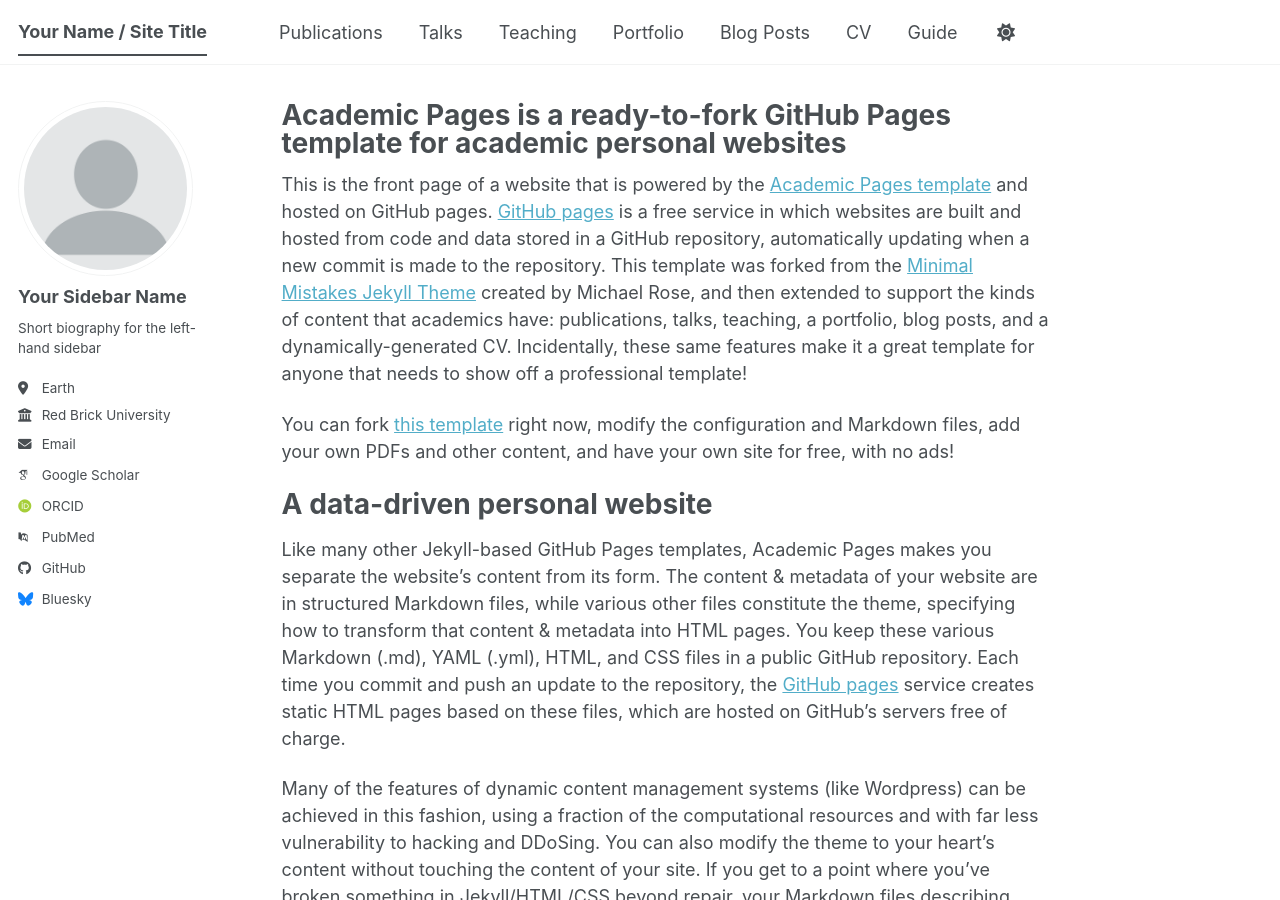
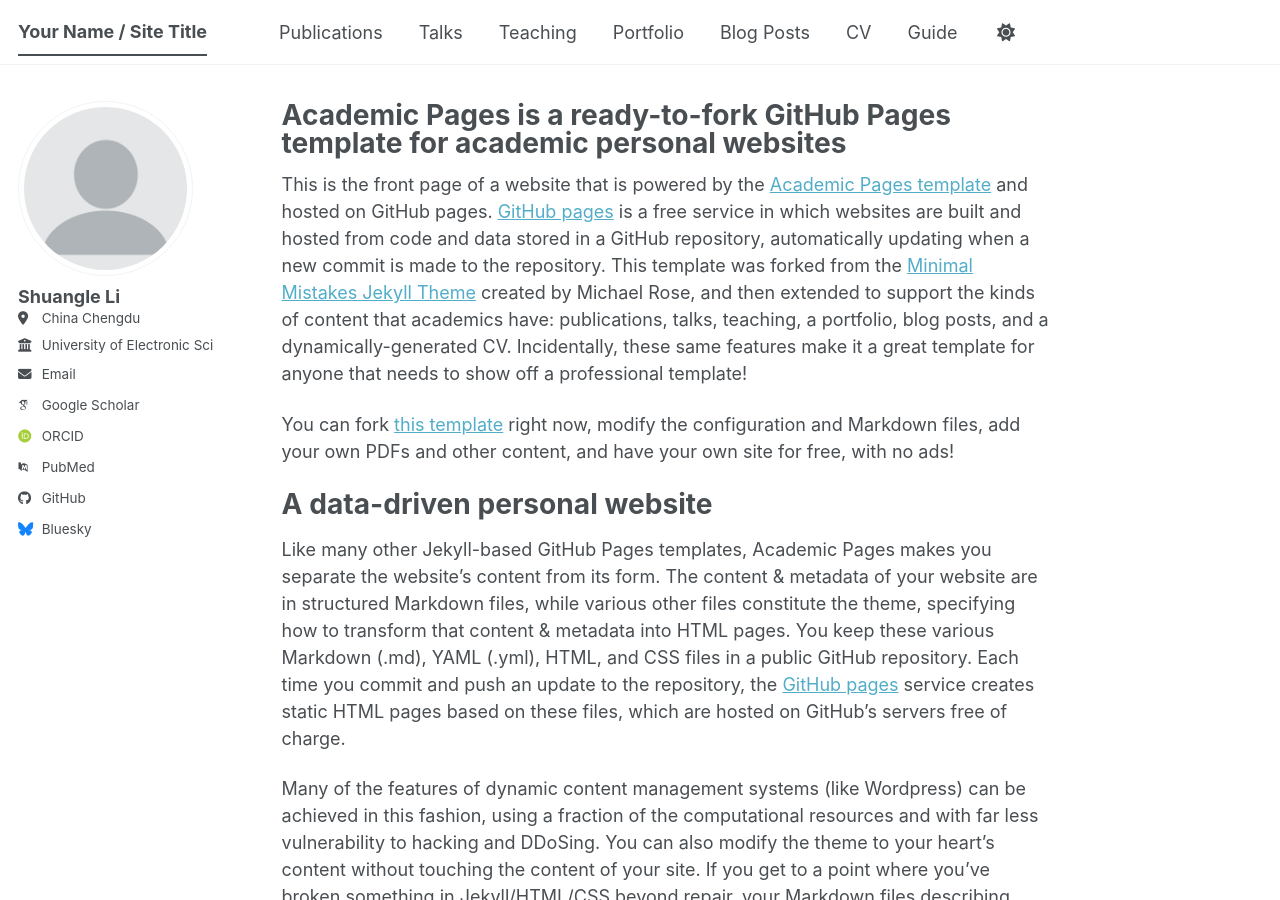
Before and after one commit to setsaile/setsaile.github.io, a Jekyll site: the page built from _pages/about.md, in a window 1280 px wide and 900 px high. Built offline with Jekyll 4.4.1, drawn with Linux system fonts in a browser that asks for light colours; some web fonts are replaced; a script bundle is joined from its source files by our own code; library files that are not in the unit come from our copies.

Commit message:
Update _config.yml

```diff
--- a/_config.yml
+++ b/_config.yml
@@ -24,13 +24,12 @@
 author:
   # Biographic information
   avatar           : "profile.png"
-  name             : "Your Sidebar Name"
+  name             : "Shuangle Li"
   pronouns         : # example: "she/her"
-  bio              : "Short biography for the left-hand sidebar"
-  location         : "Earth"
-  employer         : "Red Brick University"
+  location         : "China Chengdu"
+  employer         : "University of Electronic Science and Technology of China"
   uri              : # URL
-  email            : "none@example.org"
+  email            : "shuangleli@std.uestc.edu.cn"
 
   # Academic websites
   academia         : # URL
```
